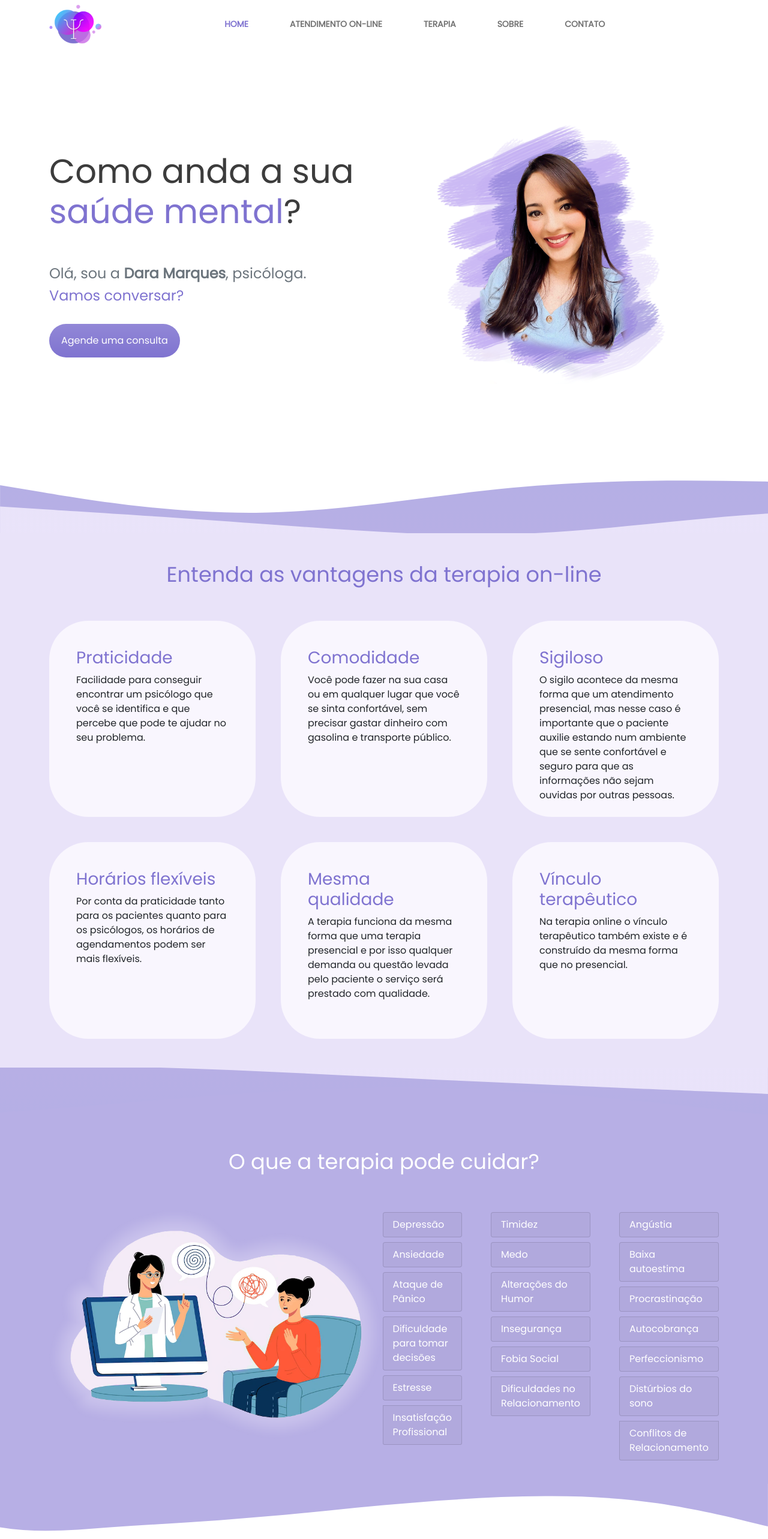
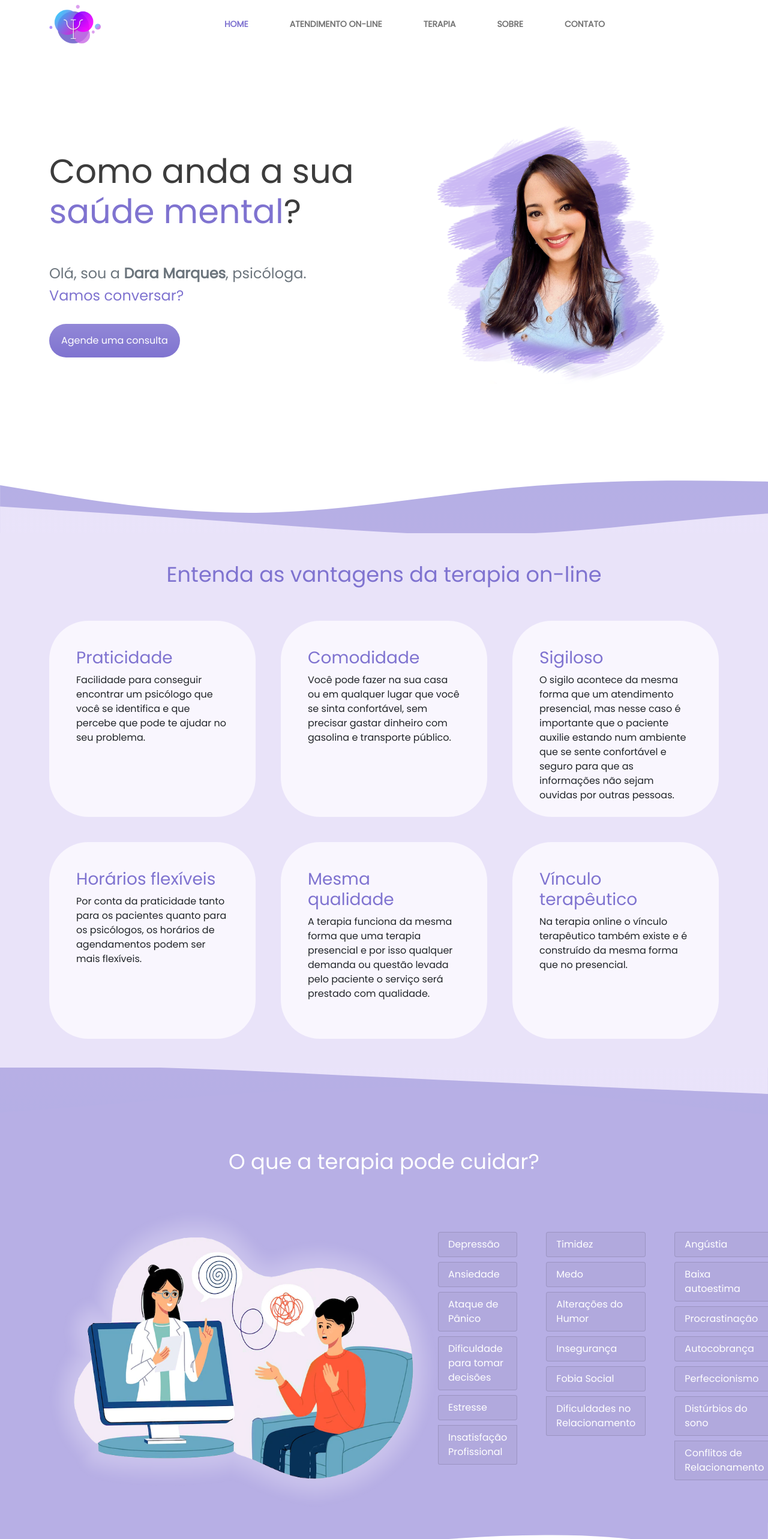
Before and after one commit to phchortolani/psidaramarquesv2, a Next.js app: page / in a window 1280 px wide. Shown: the top 2566 px of the page at 60% size. Built offline with nearby package versions, Linux system fonts and the light colour scheme.

Commit message:
up vercel

```diff
--- a/pages/index.js
+++ b/pages/index.js
@@ -7,8 +7,14 @@ import Wave2 from './src/components/waves/Wave2'
 import Wave3 from './src/components/waves/Wave3'
 import Terapia from './src/components/terapia/terapia'
 import Sobre from './src/components/sobre/sobre'
+import { useEffect, useState } from 'react'
+
 
 export default function Home() {
+  const [isMobile, setIsMobile] = useState()
+  useEffect(() => {
+    setIsMobile(window.matchMedia("(max-width: 600px)").matches)
+  }, [])
   return (
     <>
       <Head>
@@ -18,13 +24,13 @@ export default function Home() {
         <link rel="icon" href="/favicon.ico" />
       </Head>
       <Navbar />
-      <LandingPage />
+      <LandingPage isMobile={isMobile} />
       <Wave2 />
-      <AtendimentoOnline />
+      <AtendimentoOnline isMobile={isMobile} />
       <Wave1 />
-      <Terapia />
+      <Terapia isMobile={isMobile} />
       <Wave3 />
-      <Sobre />
+      <Sobre isMobile={isMobile} />
 
       {/*  <a href="https://wa.me/message/OQPASIZH7O75G1" target="_blank"  rel="noopener noreferrer" style={{ position: 'fixed', bottom: '20px', right: '30px', zIndex: '9999' }}>
         <img src="/whatsapp.svg"  />
--- a/pages/src/components/NavBar.js
+++ b/pages/src/components/NavBar.js
@@ -1,5 +1,5 @@
 import { useEffect, useState } from "react"
-
+import Image from "next/image"
 let atendimentoTop, terapiaTop, sobreTop
 export default function NavBar(props) {
     const [navPosition, setNavPosition] = useState(0)
@@ -38,14 +38,20 @@ export default function NavBar(props) {
     return <div id="header" className={"header navbar navbar-light navbar-default navbar-expand-lg navbar-fixed-top navbar-sm " + (navPosition.position > 100 ? "headershadow" : "")}>
 
         <div className="container">
-            <div className="d-none d-md-block ">
+            {/*    <div className="d-none d-md-block ">
                 <a href="./" className="navbar-brand">
                     <img height={65} style={{ width: 'auto' }} src="/soLogo.png"></img>
                 </a>
-            </div>
-            <div className="d-md-none">
+            </div> */}
+            <div >
                 <a href="./" className="navbar-brand">
-                    <img height={65} style={{ width: 'auto' }} src="/soLogo.png"></img>
+                   {/*  <img height={65} style={{ width: 'auto' }} src="/soLogo.png"></img> */}
+                    <Image
+                        src="/soLogo.png"
+                        alt="Logo Dara Marques"
+                        width={86}
+                        height={65}
+                    />
                 </a>
             </div>
 
--- a/pages/src/components/landing/LandingPage.js
+++ b/pages/src/components/landing/LandingPage.js
@@ -1,4 +1,6 @@
-export default function LandingPage() {
+import Image from 'next/image'
+
+export default function LandingPage(props) {
 
     return (
         <section id="homeSection" className="home container">
@@ -11,7 +13,20 @@ export default function LandingPage() {
                     </h3>
                 </div>
                 <div className="landingImgContent p-2">
-                    <img className="landImg" src="/land4.png" />
+                    {!props.isMobile ? <Image
+                        src="/land4.png"
+                        alt="Psicóloga Dara Marques"
+                        width={400}
+                        height={431}
+                    /> : <Image
+                        src="/land4.png"
+                        alt="Psicóloga Dara Marques"
+                        width={340}
+                        height={367}
+                    />
+
+                    }
+                    {/*      <img className="landImg" src="/land4.png" /> */}
                 </div>
                 <div className="descLand">
                     <h4 className="text-muted">
--- a/pages/src/components/sobre/sobre.js
+++ b/pages/src/components/sobre/sobre.js
@@ -1,4 +1,5 @@
-export default function Sobre() {
+import Image from "next/image"
+export default function Sobre(props) {
 
     return (
         <section id="Sobre" className="sobre container">
@@ -10,7 +11,19 @@ export default function Sobre() {
                 <div className="titleLand">
                 </div>
                 <div className="sobreImgContent p-2 text-center">
-                    <img className="landImg" src="/land2.png" />
+                    {/*       <img className="landImg" src="/land2.png" /> */}
+                    {!props.isMobile ? <Image
+                        src="/land2.png"
+                        alt="Psicóloga Dara Marques"
+                        width={400}
+                        height={431}
+                    /> : <Image
+                        src="/land2.png"
+                        alt="Psicóloga Dara Marques"
+                        width={340}
+                        height={367}
+                    />
+                    }
                     <cite className="text-muted pt-2 small">Dara Macedo Marques Hortolani - CRP: 06/164999</cite>
                 </div>
 
--- a/pages/src/components/terapia/terapia.js
+++ b/pages/src/components/terapia/terapia.js
@@ -1,4 +1,5 @@
-export default function Terapia() {
+import Image from "next/image"
+export default function Terapia(props) {
     return <>
         <section id="terapia" className="pb-4">
             <div className="container">
@@ -6,7 +7,20 @@ export default function Terapia() {
                     <h2 className="titleSection">O que a terapia pode cuidar?</h2>
                 </div>
                 <div className="terapiaContent">
-                    <img className="w-100 pb-5" src="/terapia.png"></img>
+                    {!props.isMobile ? <Image
+                        src="/terapia.png"
+                        alt="Psicóloga Dara Marques"
+                        width={648}
+                        height={500}
+                    /> : <Image
+                        src="/terapia.png"
+                        alt="Psicóloga Dara Marques"
+                        width={366}
+                        height={302}
+                    />
+
+                    }
+                 {/*    <img className="w-100 pb-5" src="/terapia.png"></img> */}
 
                     <div className="text-white terapiaList">
                         <ul className="list-unstyled mb-2">
```
